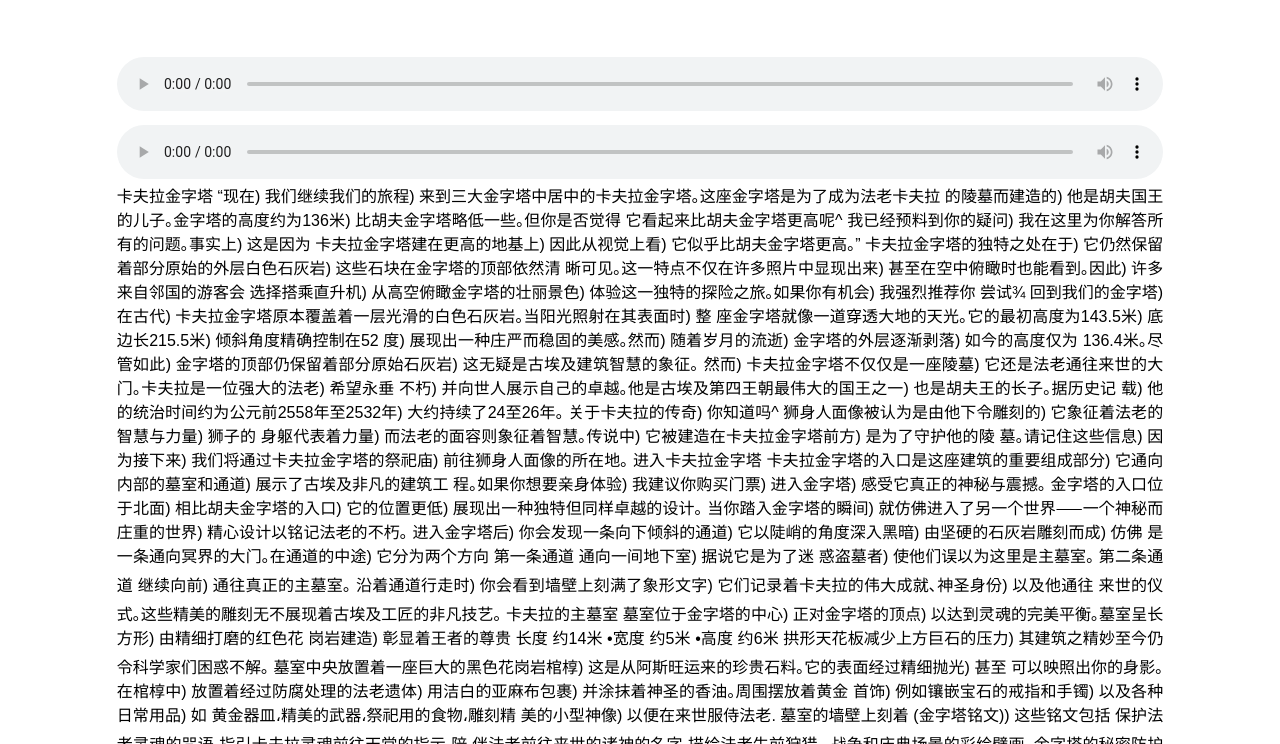
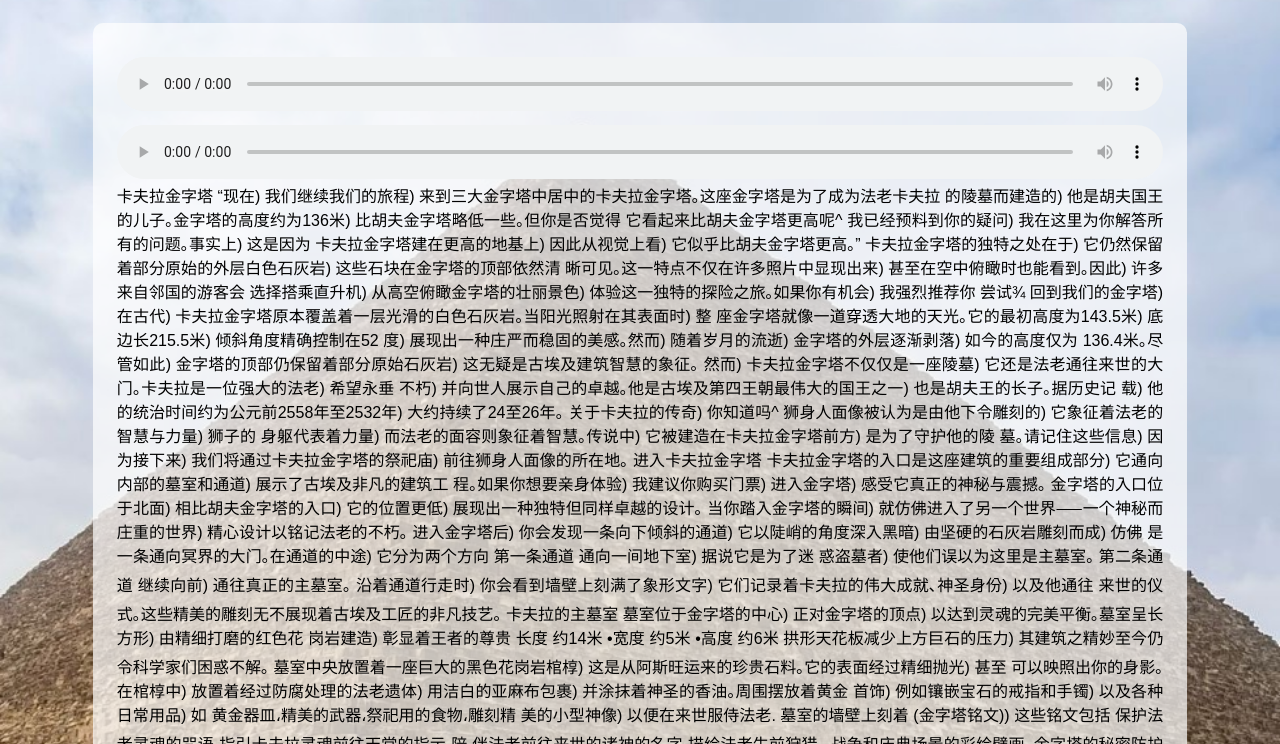
Before and after one commit to Mabrouk74/ChineseWebsite, a plain HTML site: page Khafraa.html in a window 1280 px wide. Shown: the part 223-967 px from the top of the page. Drawn offline with Linux system fonts and the light colour scheme.

Commit message:
Update Khafraa.css

```diff
--- a/Khafraa.css
+++ b/Khafraa.css
@@ -2,7 +2,7 @@ body {
     margin: 0;
     padding: 0;
     font-family: Arial, sans-serif;
-    background-image: url('1.jpg');
+    background-image: url('KHAF.jpg');
     background-size: cover;
     background-position: center;
     background-repeat: no-repeat;
```
